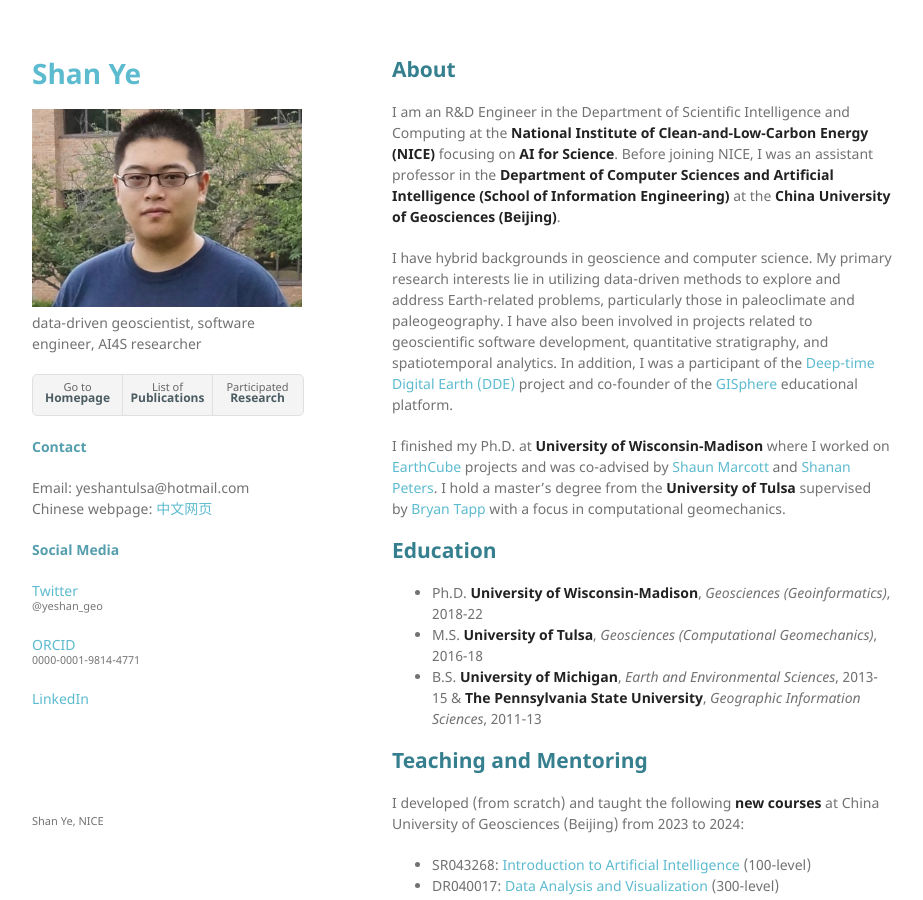
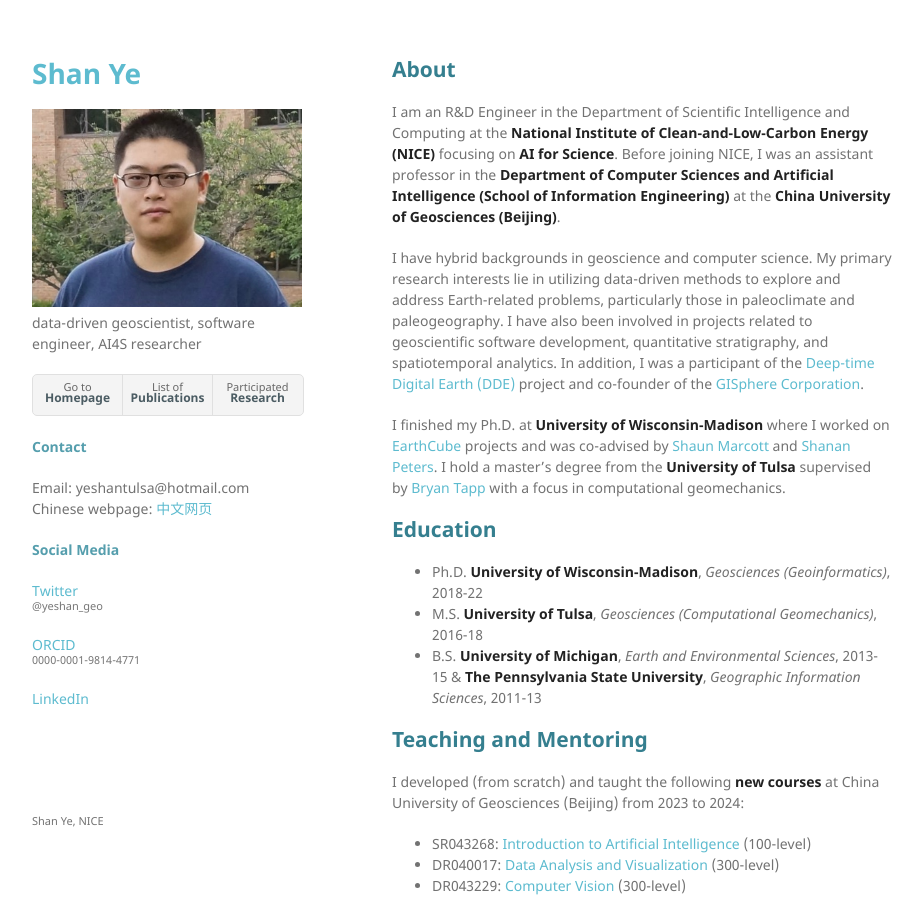
Before and after one commit to yeshan-geo/yeshan-geo.github.io, a Jekyll site: the page built from index.md, in a window 1280 px wide and 900 px high. Shown: the whole window, without its empty margins (178-1101 px from the left). Built offline with Jekyll 4.4.1, drawn with Linux system fonts in a browser that asks for light colours; our own code applies the rules of GitHub Pages for plain Markdown files.

Commit message:
Update index.md

```diff
--- a/index.md
+++ b/index.md
@@ -2,7 +2,7 @@
 
 I am an R&D Engineer in the Department of Scientific Intelligence and Computing at the **National Institute of Clean-and-Low-Carbon Energy (NICE)** focusing on **AI for Science**. Before joining NICE, I was an assistant professor in the **Department of Computer Sciences and Artificial Intelligence (School of Information Engineering)** at the **China University of Geosciences (Beijing)**.
 
-I have hybrid backgrounds in geoscience and computer science. My primary research interests lie in utilizing data-driven methods to explore and address Earth-related problems, particularly those in paleoclimate and paleogeography. I have also been involved in projects related to geoscientific software development, quantitative stratigraphy, and spatiotemporal analytics. In addition, I was a participant of the [Deep-time Digital Earth (DDE)](https://www.ddeworld.org/) project and co-founder of the [GISphere](https://gisphere.info/) educational platform.
+I have hybrid backgrounds in geoscience and computer science. My primary research interests lie in utilizing data-driven methods to explore and address Earth-related problems, particularly those in paleoclimate and paleogeography. I have also been involved in projects related to geoscientific software development, quantitative stratigraphy, and spatiotemporal analytics. In addition, I was a participant of the [Deep-time Digital Earth (DDE)](https://www.ddeworld.org/) project and co-founder of the [GISphere Corporation](https://gisphere.info/).
 
 I finished my Ph.D. at **University of Wisconsin-Madison** where I worked on [EarthCube](https://www.earthcube.org/) projects and was co-advised by [Shaun Marcott](https://geoscience.wisc.edu/people/marcott-shaun/) and [Shanan Peters](http://strata.geology.wisc.edu/). I hold a master's degree from the **University of Tulsa** supervised by [Bryan Tapp](https://faculty.utulsa.edu/faculty/bryan-tapp/) with a focus in computational geomechanics.
 
```
